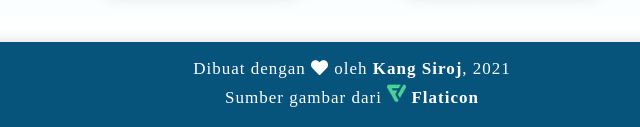
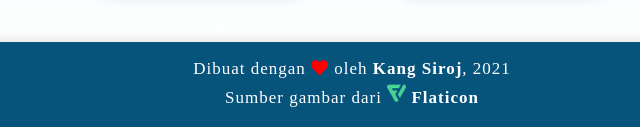
Before and after one commit to syiroojulmunir/syiroojulmunir.github.io, a plain HTML site: page index.html in a window 1280 px wide. Shown: the part 1417-1544 px from the top of the page, 288-928 px from the left. Drawn offline with Linux system fonts and the light colour scheme; a web font is replaced by a local one.

Commit message:
Give color to love icon

```diff
--- a/index.html
+++ b/index.html
@@ -117,7 +117,7 @@
 
   <div class="container fourth">
     <footer>
-      <p>Dibuat dengan <i class="fas fa-heart"></i> oleh <span>Kang Siroj</span>, 2021</p>
+      <p>Dibuat dengan <i class="fas fa-heart" style="color: red"></i> oleh <span>Kang Siroj</span>, 2021</p>
       <p>Sumber gambar dari <a href="https://www.flaticon.com/"><img src="./images/flaticon.png" alt="Flaticon"> Flaticon</a></p>
     </footer>
   </div>
```
